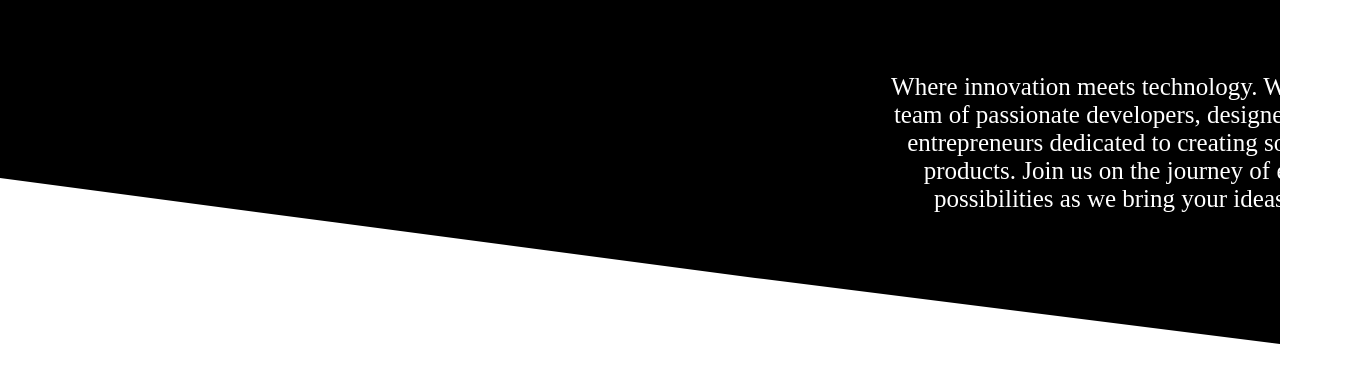
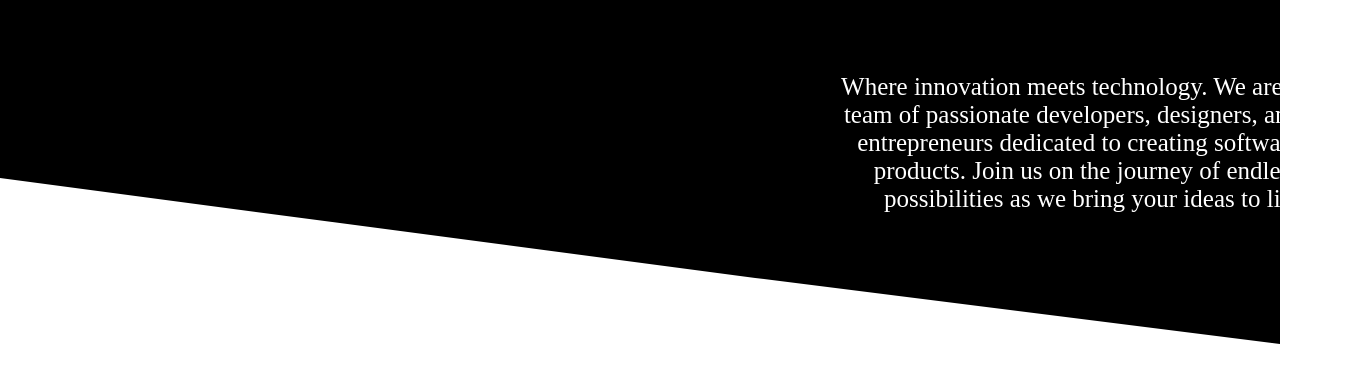
Before and after one commit to McRonaah/tech-innovates, a plain HTML site: page index.html in a window 1280 px wide. Shown: the part 287-670 px from the top of the page, 1350 px wide, since content can reach past the window. Drawn offline with Linux system fonts and the light colour scheme.

Commit message:
updated all photos

```diff
--- a/style.css
+++ b/style.css
@@ -70,7 +70,7 @@ nav ul li a {
 
     font-size: 25px;
     top: 200px;
-    left: 850px;
+    left: 800px;
     margin-top: 20px;
     width: 500px;
 }
```
Also changed, not shown: team/team.html (+2 -0 lines), images/profiles/leewell.jpeg (added), images/profiles/njoroge.jpeg, images/profiles/samantha.jpeg (added).
